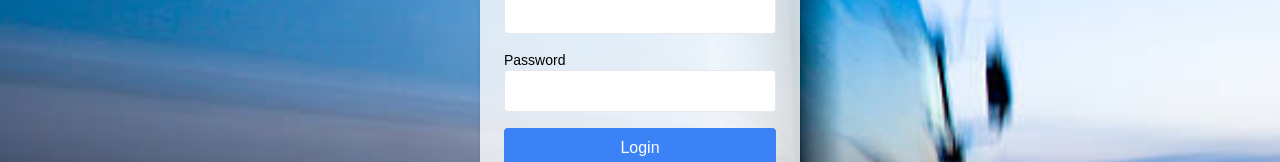
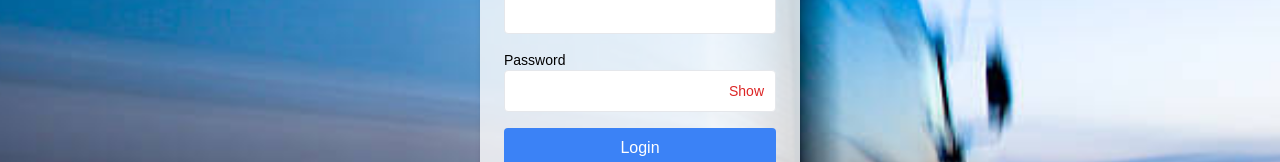
Before and after one commit to Runeozzyman/CPS714, a Next.js app: page / in a window 1280 px wide. Shown: the part 326-488 px from the top of the page. Built offline with nearby package versions, Linux system fonts and the light colour scheme.

Commit message:
Update LoginField.tsx

```diff
--- a/app/components/LoginField.tsx
+++ b/app/components/LoginField.tsx
@@ -1,22 +1,23 @@
 "use client";
-import { Fragment, useState } from "react";
+import React, { Fragment, useState } from "react";
 import { useRouter } from "next/navigation";
 import { handleLogin } from "../services/handleLogin"; // Adjust the path as necessary
 
 export default function Login() {
   const [username, setUsername] = useState("");
   const [password, setPassword] = useState("");
+  const [showPassword, setShowPassword] = useState(false); // State for toggling password visibility
   const [errorMessage, setErrorMessage] = useState("");
   const router = useRouter();
 
+  const handleSubmit = (e: React.FormEvent) => {
+    e.preventDefault();
+    handleLogin(e, username, password, setErrorMessage, router);
+  };
+
   return (
     <Fragment>
-      <form
-        onSubmit={(e) =>
-          handleLogin(e, username, password, setErrorMessage, router)
-        }
-        className="space-y-4"
-      >
+      <form onSubmit={handleSubmit} className="space-y-4">
         <div>
           <label
             htmlFor="username"
@@ -40,14 +41,23 @@ export default function Login() {
           >
             Password
           </label>
+          <div className="relative">
             <input
-            type="password"
+              type={showPassword ? "text" : "password"}
               id="password"
               value={password}
               onChange={(e) => setPassword(e.target.value)}
               className="w-full px-3 py-2 border rounded focus:outline-none focus:ring focus:ring-blue-200 text-black"
               required
             />
+            <button
+              type="button"
+              onClick={() => setShowPassword(!showPassword)}
+              className="absolute inset-y-0 right-0 px-3 py-2 text-sm font-medium text-red-600 focus:outline-none"
+            >
+              {showPassword ? "Hide" : "Show"}
+            </button>
+          </div>
         </div>
         {errorMessage && <p className="text-red-500">{errorMessage}</p>}
         <button
```
Lines whose indentation alone changed are shown as unchanged.
